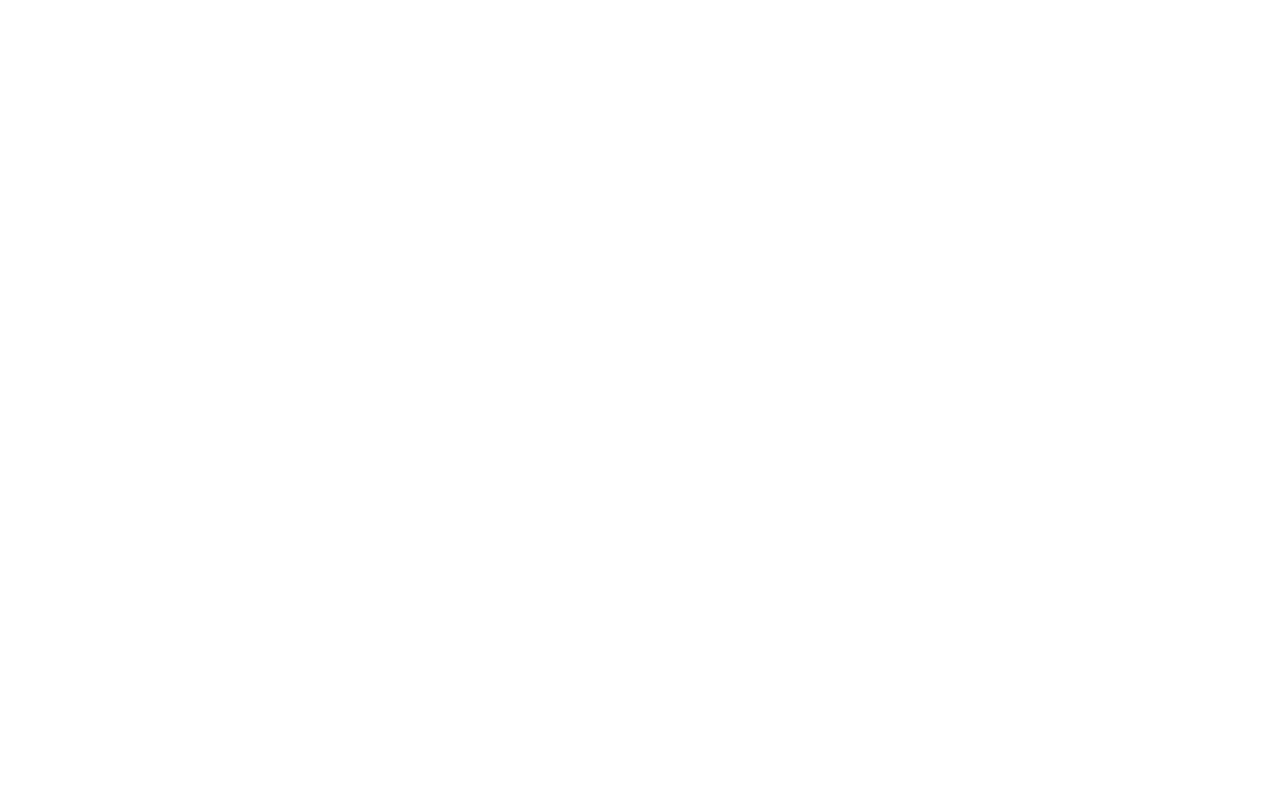
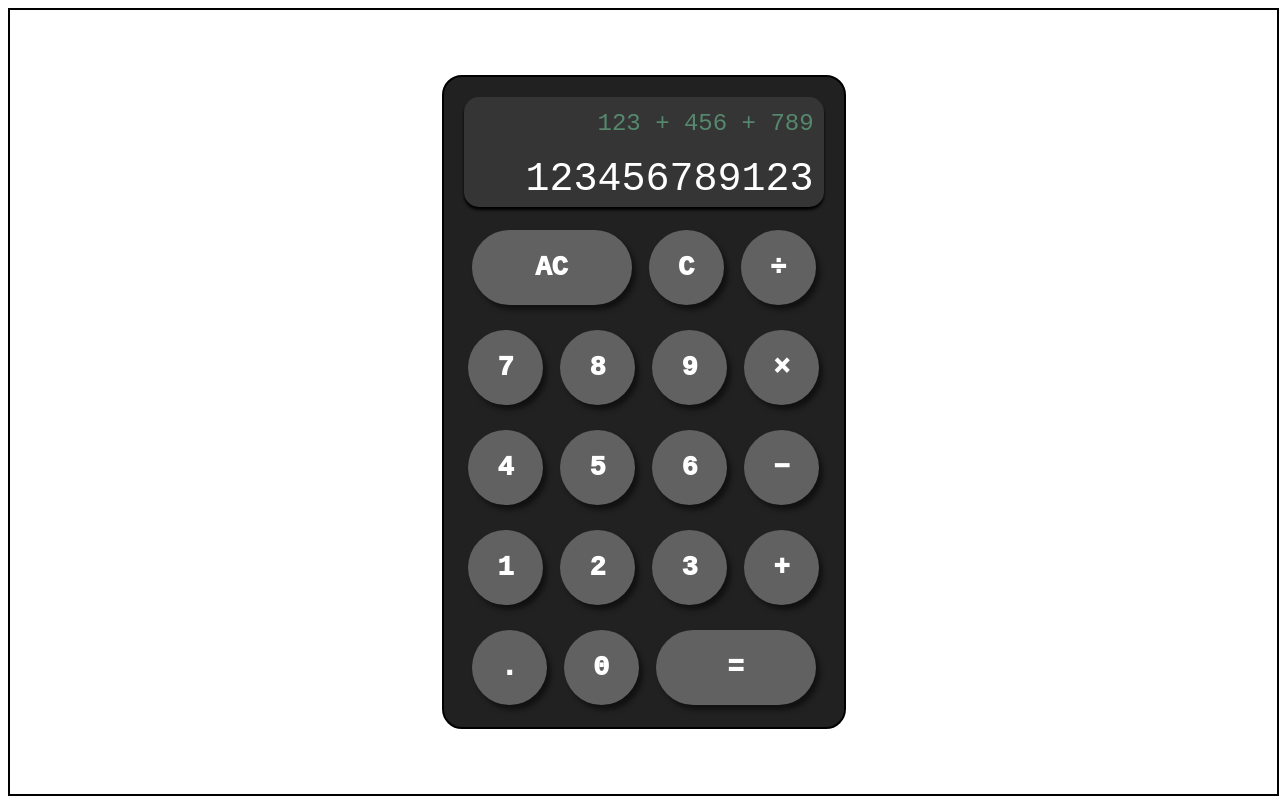
Before and after one commit to OhmPatil/calculator, a plain HTML site: page index.html in a window 1280 px wide. Drawn offline with Linux system fonts and the light colour scheme.

Commit message:
Layout and aesthetics done

```diff
--- a/index.html
+++ b/index.html
@@ -7,9 +7,49 @@
     <title>Calculator</title>
     <script src="main.js" defer></script>
     <link rel="stylesheet" href="styles.css">
+    <link rel="preconnect" href="https://fonts.googleapis.com">
+    <link rel="preconnect" href="https://fonts.gstatic.com" crossorigin>
+    <link href="https://fonts.googleapis.com/css2?family=Roboto:wght@300&display=swap" rel="stylesheet">
 </head>
 <body>
-
+    <div class="container">
+        <div class="calculator">
+            <div class="display-container">
+                <div class="previousNumber">123 + 456 + 789</div>
+                <div class="currentNumber">123456789123</div>
+            </div>
+            <div class="button-container">
+                <div class="row">
+                    <button id="all-clear">AC</button>
+                    <button id="clear">C</button>
+                    <button id="op">÷</button>
+                </div>
+                <div class="row">
+                    <button>7</button>
+                    <button>8</button>
+                    <button>9</button>
+                    <button id="op">×</button>
+                </div>
+                <div class="row">
+                    <button>4</button>
+                    <button>5</button>
+                    <button>6</button>
+                    <button id="op">−</button>
+                </div>
+                <div class="row">
+                    <button>1</button>
+                    <button>2</button>
+                    <button>3</button>
+                    <button id="op">+</button>
+                </div>
+                <div class="row">
+                    <button>.</button>
+                    <button>0</button>
+                    <button id="equals">=</button>
+                </div>
+            </div>
+        </div>
+    </div>
 
 </body>
 </html>
--- a/styles.css
+++ b/styles.css
@@ -0,0 +1,123 @@
+.container{
+    display: flex;
+    justify-content: center;
+    align-items: center;
+    /* flex-direction: column; */
+    border: 2px solid black;
+    height: 98vh;
+    width: 99vw;
+}
+
+.calculator{
+    display: flex;
+    align-items: center;
+    flex-direction: column;
+    width: 400px;
+    height: 650px;
+    border: 2px solid black;
+    border-radius: 20px;
+    background-color: #212121;
+}
+
+.display-container{
+    display: flex;
+    flex-direction: column;
+    justify-content: flex-end;
+    font-family: monospace, sans-serif;
+    width: 360px;
+    height: 110px;
+    margin-top: 20px;
+    background-color: #353535;
+    border-radius: 15px;
+    box-shadow: 0px 3px 3px 0px;
+
+}
+
+.currentNumber{
+    display: flex;
+    align-items: flex-end;
+    justify-content: flex-end;
+    font-size: 2.5rem;
+    padding-right: 10px;
+    padding-bottom: 5px;
+    color: white;
+}
+
+.previousNumber{
+    display: flex;
+    align-items: flex-start;
+    justify-content: flex-end;
+    font-size: 1.5rem;
+    padding-right: 10px;
+    margin-bottom: 20px;
+    color: #56886E;
+}
+
+.button-container{
+    display: flex;
+    flex-direction: column;
+    align-items: center;
+    justify-content: center;
+    /* border: 2px solid yellow; */
+    width: 410px;
+    height: 500px;
+    margin-top: 10px;
+    gap: 25px;
+}
+
+.button-container  .row{
+    display: flex;
+    justify-content: space-between;
+    gap: 17px;
+}
+
+.row  button{
+    outline: none;
+    border-radius: 50%;
+    font-size: 1.7rem;
+    font-family: monospace;
+    font-weight: 1000;
+    width: 75px;
+    height: 75px;
+    background: #616161;
+    border: 0px solid transparent;
+    box-shadow: 4px 5px 5px 0px rgba(0,0,0,0.5);
+    color: white;
+    cursor: pointer;
+}
+
+.row  button:hover{
+    transform: scale(1.05);
+    transition: all .07s;
+    background: #bdbdbd;
+    color: #4b4b4b
+}
+
+#all-clear{
+    width: 160px;
+    border-radius: 45px;
+}
+
+#all-clear:hover{
+    background: lightcoral;
+    color: white;
+}
+
+#clear:hover{
+    background: lightcoral;
+    color: white;
+}
+
+#equals{
+    width: 160px;
+    border-radius: 45px;
+}
+
+#equals:hover{
+    background: limegreen;
+    color: white;
+}
+
+#op:hover{
+    background: turquoise;
+}
```
